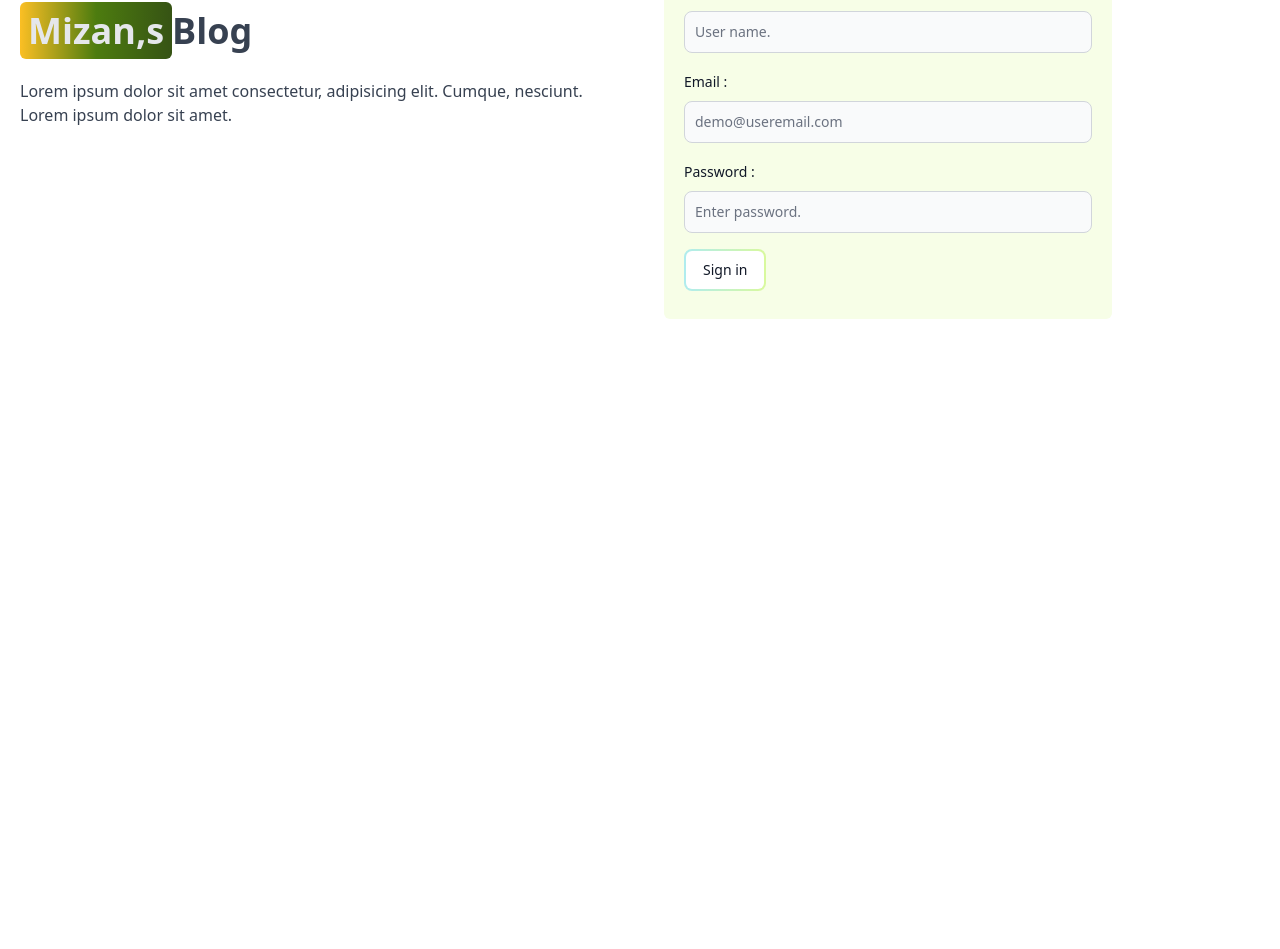
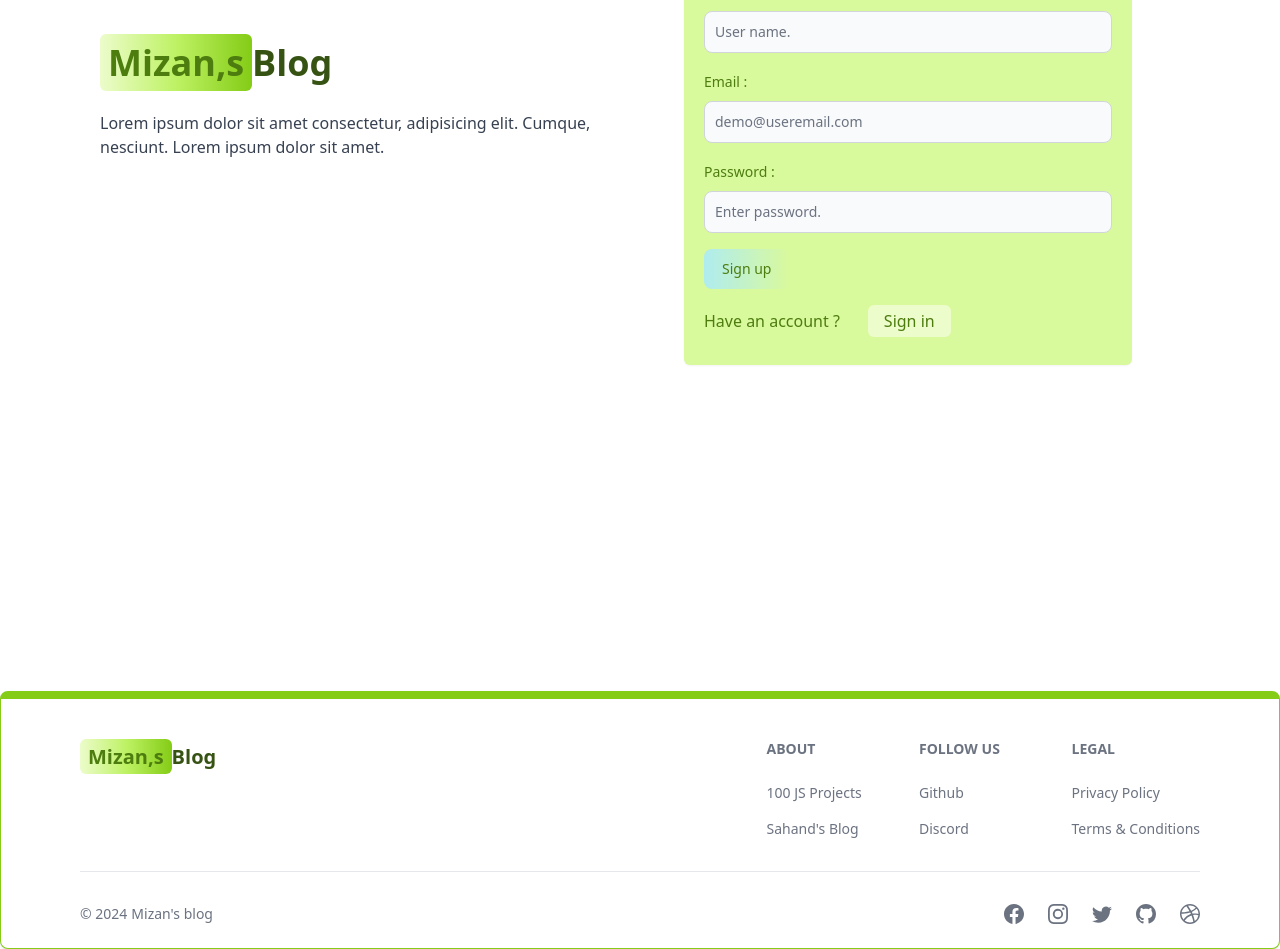
Before and after one commit to MizanSafin/ostad-pro-batch-blog-app-client, a React (Vite) app: page / in a window 1280 px wide. Shown: the part 171-1120 px from the top of the page. Before the commit the page ends 862 px from the top, so only its background shows below. Built offline with nearby package versions, Linux system fonts and the light colour scheme.

Commit message:
Footer-added

```diff
--- a/src/App.jsx
+++ b/src/App.jsx
@@ -12,6 +12,7 @@ import Header from "./components/Header";
 // import { QueryClient, QueryClientProvider, useQuery } from "react-query";
 import BlogsPage from "./pages/BlogsPage";
 import ContactPage from "./pages/ContactPage";
+import Footer from "./components/Footer";
 // const queryClient = new QueryClient();
 
 function App() {
@@ -32,6 +33,7 @@ function App() {
         <Route path="/blogs" element={<BlogsPage />} />
         <Route path="/contact" element={<ContactPage />} />
       </Routes>
+      <Footer />
     </BrowserRouter>
   );
 }
--- /dev/null
+++ b/src/components/Footer.jsx
@@ -0,0 +1,82 @@
+import { Footer } from "flowbite-react";
+import { Link } from "react-router-dom";
+import {
+  BsFacebook,
+  BsInstagram,
+  BsTwitter,
+  BsGithub,
+  BsDribbble,
+} from "react-icons/bs";
+
+export default function FooterCom() {
+  return (
+    <Footer container className="border border-t-8 border-lime-500 ">
+      <div className="w-full max-w-[1200px]  mx-auto md:px-10 ">
+        <div className="grid w-full justify-between sm:flex md:grid-cols-1">
+          <div className="mt-5">
+            <Link
+              to={"/"}
+              className=" py-2 text-xl text-lime-900 font-semibold"
+            >
+              <span className="px-2 py-1 bg-gradient-to-r to-lime-500 via-lime-300 from-lime-100 rounded-md text-lime-700">
+                Mizan,s
+              </span>
+              Blog
+            </Link>
+          </div>
+          <div className="grid grid-cols-2 gap-8 mt-4 sm:grid-cols-3 sm:gap-6">
+            <div>
+              <Footer.Title title="About" />
+              <Footer.LinkGroup col>
+                <Footer.Link href="#" target="_blank" rel="noopener noreferrer">
+                  100 JS Projects
+                </Footer.Link>
+                <Footer.Link
+                  href="/about"
+                  target="_blank"
+                  rel="noopener noreferrer"
+                >
+                  Sahand's Blog
+                </Footer.Link>
+              </Footer.LinkGroup>
+            </div>
+            <div>
+              <Footer.Title title="Follow us" />
+              <Footer.LinkGroup col>
+                <Footer.Link href="#" target="_blank" rel="noopener noreferrer">
+                  Github
+                </Footer.Link>
+                <Footer.Link href="#">Discord</Footer.Link>
+              </Footer.LinkGroup>
+            </div>
+            <div>
+              <Footer.Title title="Legal" />
+              <Footer.LinkGroup col>
+                <Footer.Link href="#">Privacy Policy</Footer.Link>
+                <Footer.Link href="#">Terms &amp; Conditions</Footer.Link>
+              </Footer.LinkGroup>
+            </div>
+          </div>
+        </div>
+        <Footer.Divider />
+        <div className="w-full sm:flex sm:items-center sm:justify-between">
+          <Footer.Copyright
+            href="#"
+            by="Mizan's blog"
+            year={new Date().getFullYear()}
+          />
+          <div className="flex gap-6 sm:mt-0 mt-4 sm:justify-center">
+            <Footer.Icon href="#" icon={BsFacebook} />
+            <Footer.Icon href="#" icon={BsInstagram} />
+            <Footer.Icon href="#" icon={BsTwitter} />
+            <Footer.Icon
+              href="https://github.com/sahandghavidel"
+              icon={BsGithub}
+            />
+            <Footer.Icon href="#" icon={BsDribbble} />
+          </div>
+        </div>
+      </div>
+    </Footer>
+  );
+}
--- a/src/components/Header.jsx
+++ b/src/components/Header.jsx
@@ -10,8 +10,11 @@ function Header() {
     <>
       <Navbar className="shadow-md   dark:text-gray-300 ">
         <div className="left flex items-center">
-          <Link to={"/"} className="whitespace-nowrap self-center py-2">
-            <span className="px-2 py-1 bg-gradient-to-r from-lime-900 via-lime-700 to-amber-400 rounded-md text-gray-200">
+          <Link
+            to={"/"}
+            className="whitespace-nowrap self-center py-2 text-lime-900"
+          >
+            <span className="px-2 py-1 bg-gradient-to-r to-lime-500 via-lime-300 from-lime-100 rounded-md ">
               Mizan,s
             </span>
             Blog
--- a/src/pages/Homepage.jsx
+++ b/src/pages/Homepage.jsx
@@ -1,13 +1,47 @@
-import { Button, Label, TextInput } from "flowbite-react";
-import React from "react";
-import { Link } from "react-router-dom";
+import axios from "axios";
+import { Alert, Button, Label, Spinner, TextInput } from "flowbite-react";
+import React, { useState } from "react";
+import { Link, useNavigate } from "react-router-dom";
 
 function Homepage() {
+  const [formData, setFormData] = useState({});
+  const [errMessage, setErrMessage] = useState(null);
+  const [loading, setLoading] = useState(false);
+
+  const navigate = useNavigate();
+  const handleChange = (e) => {
+    setFormData({ ...formData, [e.target.id]: e.target.value.trim() });
+  };
+  const handleSubmit = async () => {
+    let { userName, email, password } = formData;
+    if (!userName || !email || !password) {
+      return setErrMessage(`All fields are required .`);
+    }
+    setLoading(true);
+    setErrMessage(null);
+    axios
+      .post(`http://localhost:3232/api/v1/user/createUser`, formData, {
+        withCredentials: true,
+      })
+      .then((res) => {
+        if (res.data.success === true) {
+          navigate("/sign-in");
+          setLoading(false);
+        }
+      })
+      .catch((err) => {
+        setErrMessage(
+          "Same user found with this email & password .Please Sign in"
+        );
+        setLoading(false);
+      });
+  };
+
   return (
-    <div className=" min-h-screen flex flex-col md:flex-row gap-7 ">
-      <div className="mt-28 flex-1  flex flex-col gap-5 justify-start ps-5">
-        <Link to={"/"} className=" py-2 text-4xl text-gray-700 font-semibold">
-          <span className="px-2 py-1 bg-gradient-to-r to-lime-900 via-lime-700 from-amber-400 rounded-md text-gray-200">
+    <div className=" min-h-screen flex flex-col md:flex-row  justify-between gap-7 max-w-[1200px] mx-auto">
+      <div className="mt-20 flex-1  flex flex-col gap-5 justify-start ps-5 md:ms-10 md:mt-36 ">
+        <Link to={"/"} className=" py-2 text-4xl text-lime-900 font-semibold">
+          <span className="px-2 py-1 bg-gradient-to-r to-lime-500 via-lime-300 from-lime-100 rounded-md text-lime-700">
             Mizan,s
           </span>
           Blog
@@ -19,12 +53,17 @@ function Homepage() {
       </div>
 
       <div className="p-5 flex-1  mt-10">
-        <div className="flex max-w-md flex-col gap-4 bg-lime-50 px-5 py-7 rounded-md">
+        <div className="flex max-w-md flex-col gap-4 shadow-sm bg-lime-200 px-5 py-7 rounded-md">
           <div>
             <div className="mb-2 block">
-              <Label htmlFor="userName" value="User Name :" />
+              <Label
+                className="text-lime-700 text-[16px]"
+                htmlFor="userName"
+                value="User Name :"
+              />
             </div>
             <TextInput
+              onChange={handleChange}
               className=""
               id="userName"
               type="text"
@@ -34,9 +73,14 @@ function Homepage() {
           </div>
           <div>
             <div className="mb-2 block">
-              <Label htmlFor="email" value="Email :" />
+              <Label
+                className="text-lime-700"
+                htmlFor="email"
+                value="Email :"
+              />
             </div>
             <TextInput
+              onChange={handleChange}
               id="email"
               type="text"
               sizing="md"
@@ -45,24 +89,53 @@ function Homepage() {
           </div>
           <div>
             <div className="mb-2 block">
-              <Label htmlFor="password" value="Password :" />
+              <Label
+                className="text-lime-700"
+                htmlFor="password"
+                value="Password :"
+              />
             </div>
             <TextInput
+              onChange={handleChange}
               id="password"
-              type="text"
+              type="password"
               sizing="md"
               placeholder="Enter password."
             />
           </div>
           <div>
             <Button
-              className="bg-red-300 hover:bg-red-700 "
+              className="bg-red-300 hover:bg-red-700 text-lime-700"
               gradientDuoTone="tealToLime"
-              outline
+              onClick={handleSubmit}
+              disabled={loading}
+            >
+              {loading ? (
+                <>
+                  <Spinner size="sm" />
+                  <span>loading ...</span>
+                </>
+              ) : (
+                "Sign up"
+              )}
+            </Button>
+          </div>
+
+          <div className="mt-0 flex gap-7 items-center">
+            <span className="text-lime-700">Have an account ?</span>
+            <Link
+              to={"/sign-in"}
+              className="bg-lime-100 hover:bg-lime-200 transition px-4 py-1 rounded-md text-lime-700"
             >
               Sign in
-            </Button>
+            </Link>
           </div>
+
+          {errMessage && (
+            <Alert className="mt-5 " color="failure">
+              {errMessage}
+            </Alert>
+          )}
         </div>
       </div>
     </div>
```
